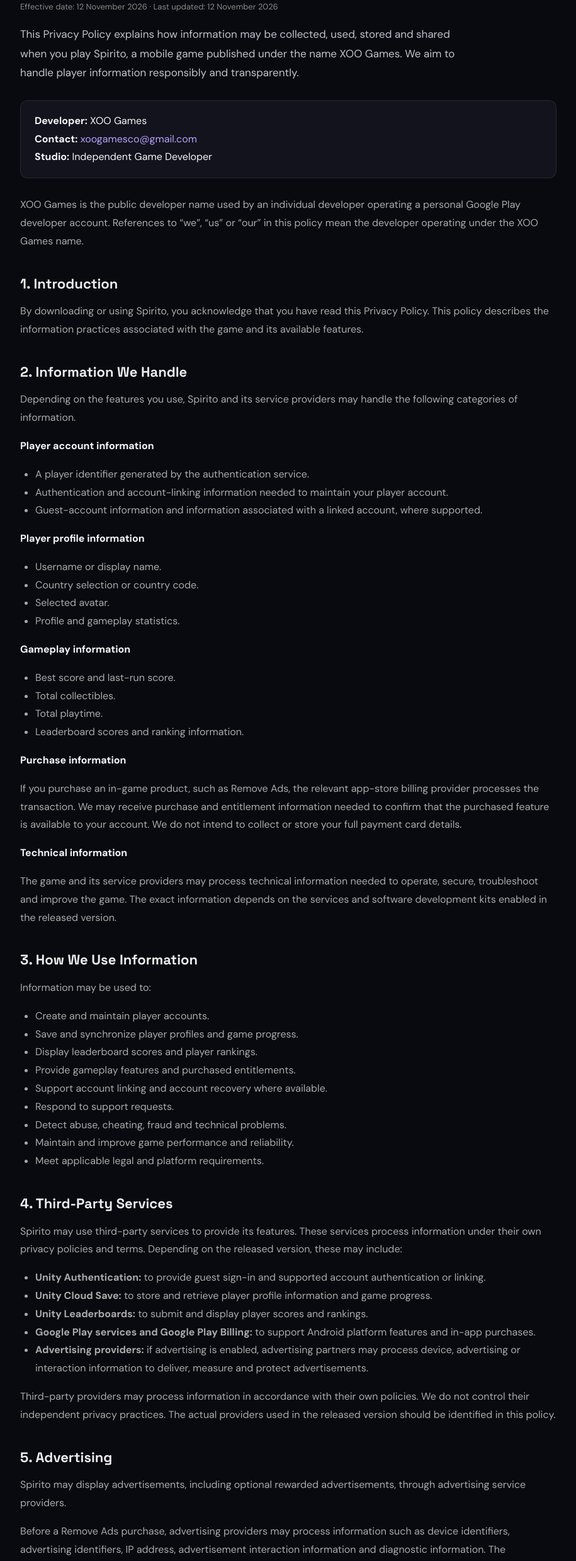
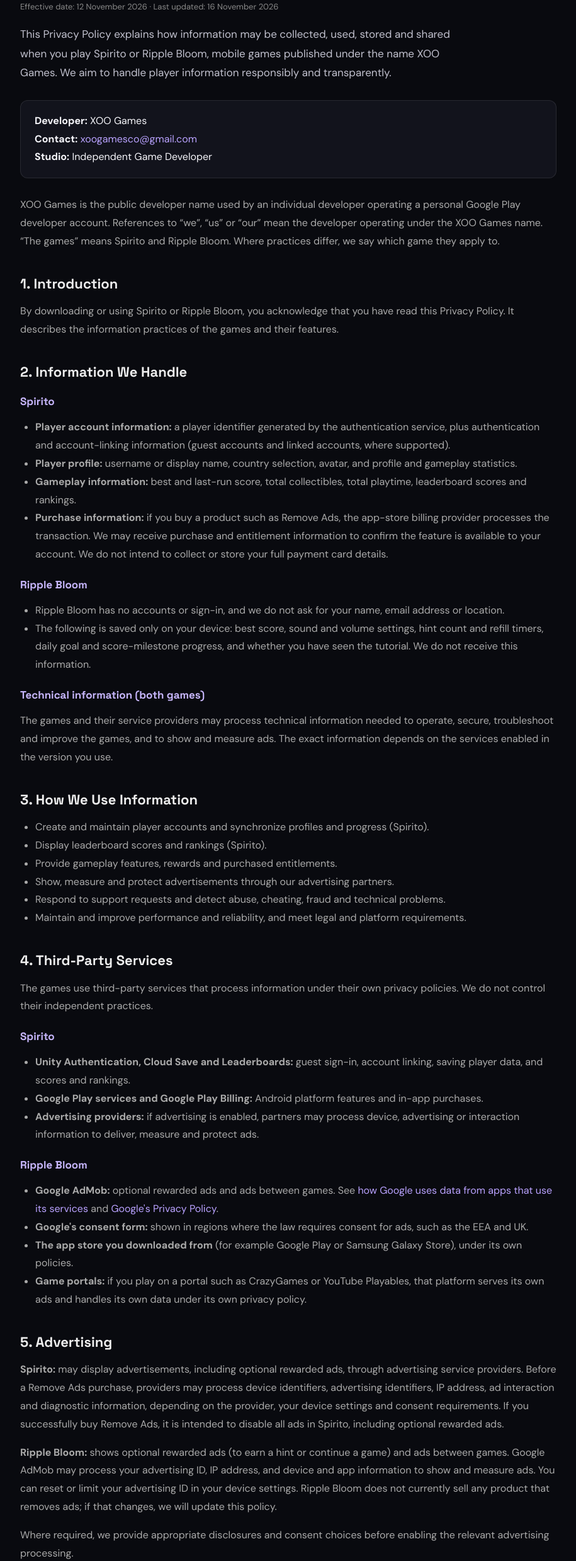
Before and after one commit to XooGames/XooGames.github.io, a plain HTML site: page legal/privacy-policy/index.html in a window 1280 px wide. Shown: the part 322-2800 px from the top of the page at 63% size, without its empty margins (182-1097 px from the left). Drawn offline with Linux system fonts and the light colour scheme.

Commit message:
Update index.html

```diff
--- a/legal/privacy-policy/index.html
+++ b/legal/privacy-policy/index.html
@@ -1,12 +1,11 @@
-
 <!DOCTYPE html>
 <html lang="en">
 <head>
 <meta charset="UTF-8">
 <meta name="viewport" content="width=device-width, initial-scale=1.0">
 <meta name="theme-color" content="#090a0f">
-<title>Privacy Policy – Spirito | XOO Games</title>
-<meta name="description" content="Privacy Policy for Spirito, a mobile game published by XOO Games.">
+<title>Privacy Policy – Spirito &amp; Ripple Bloom | XOO Games</title>
+<meta name="description" content="Privacy Policy for Spirito and Ripple Bloom, mobile games published by XOO Games.">
 <link rel="preconnect" href="https://fonts.googleapis.com">
 <link href="https://fonts.googleapis.com/css2?family=DM+Sans:wght@400;500;600;700&family=Space+Grotesk:wght@400;500;600;700&display=swap" rel="stylesheet">
 <style>
@@ -22,9 +21,10 @@ nav a:hover{color:#fff}
 main{max-width:900px;margin:auto;padding:55px 24px 90px}
 .back{color:#aaa;font-size:14px}
 .eyebrow{color:#a78bfa;text-transform:uppercase;letter-spacing:3px;font-size:12px;font-weight:700;margin-top:45px}
-h1,h2{font-family:'Space Grotesk',sans-serif;line-height:1.3}
+h1,h2,h3{font-family:'Space Grotesk',sans-serif;line-height:1.3}
 h1{font-size:clamp(36px,7vw,58px);margin:8px 0}
 h2{font-size:22px;color:#eee;margin-top:38px;margin-bottom:10px}
+h3{font-size:17px;color:#c9b8ff;margin:22px 0 4px}
 p,li{color:#aaa}
 ul{padding-left:24px}
 .meta{font-size:13px;color:#888}
@@ -39,147 +39,111 @@ footer a{margin-left:16px}
 <body>
 <header>
 <a class="logo" href="/">XOO <span>GAMES</span></a>
-<nav>
-<a href="/">Home</a>
-<a href="/#games">Games</a>
-<a href="/#contact">Contact</a>
-</nav>
+<nav><a href="/">Home</a><a href="/#games">Games</a><a href="/#contact">Contact</a></nav>
 </header>
 
 <main>
 <a class="back" href="/">← Back to XOO Games</a>
 
-<div class="eyebrow">Legal · Spirito</div>
+<div class="eyebrow">Legal · Spirito &amp; Ripple Bloom</div>
 <h1>Privacy Policy</h1>
-<p class="meta">Effective date: 12 November 2026 · Last updated: 12 November 2026</p>
-
-<p class="intro">
-This Privacy Policy explains how information may be collected, used, stored and shared when you play Spirito, a mobile game published under the name XOO Games. We aim to handle player information responsibly and transparently.
-</p>
+<p class="meta">Effective date: 12 November 2026 · Last updated: 16 November 2026</p>
+<p class="intro">This Privacy Policy explains how information may be collected, used, stored and shared when you play Spirito or Ripple Bloom, mobile games published under the name XOO Games. We aim to handle player information responsibly and transparently.</p>
 
 <div class="notice">
 <strong>Developer:</strong> XOO Games<br>
-    <strong>Contact:</strong>
-    <a href="mailto:xoogamesco@gmail.com">xoogamesco@gmail.com</a><br>
+<strong>Contact:</strong> <a href="mailto:xoogamesco@gmail.com">xoogamesco@gmail.com</a><br>
 <strong>Studio:</strong> Independent Game Developer
 </div>
 
-<p>XOO Games is the public developer name used by an individual developer operating a personal Google Play developer account. References to “we”, “us” or “our” in this policy mean the developer operating under the XOO Games name.</p>
+<p>XOO Games is the public developer name used by an individual developer operating a personal Google Play developer account. References to “we”, “us” or “our” mean the developer operating under the XOO Games name. “The games” means Spirito and Ripple Bloom. Where practices differ, we say which game they apply to.</p>
 
 <h2>1. Introduction</h2>
-<p>By downloading or using Spirito, you acknowledge that you have read this Privacy Policy. This policy describes the information practices associated with the game and its available features.</p>
+<p>By downloading or using Spirito or Ripple Bloom, you acknowledge that you have read this Privacy Policy. It describes the information practices of the games and their features.</p>
 
 <h2>2. Information We Handle</h2>
-<p>Depending on the features you use, Spirito and its service providers may handle the following categories of information.</p>
-
-<strong>Player account information</strong>
+<h3>Spirito</h3>
 <ul>
-<li>A player identifier generated by the authentication service.</li>
-<li>Authentication and account-linking information needed to maintain your player account.</li>
-<li>Guest-account information and information associated with a linked account, where supported.</li>
+<li><strong>Player account information:</strong> a player identifier generated by the authentication service, plus authentication and account-linking information (guest accounts and linked accounts, where supported).</li>
+<li><strong>Player profile:</strong> username or display name, country selection, avatar, and profile and gameplay statistics.</li>
+<li><strong>Gameplay information:</strong> best and last-run score, total collectibles, total playtime, leaderboard scores and rankings.</li>
+<li><strong>Purchase information:</strong> if you buy a product such as Remove Ads, the app-store billing provider processes the transaction. We may receive purchase and entitlement information to confirm the feature is available to your account. We do not intend to collect or store your full payment card details.</li>
 </ul>
-
-<strong>Player profile information</strong>
+<h3>Ripple Bloom</h3>
 <ul>
-<li>Username or display name.</li>
-<li>Country selection or country code.</li>
-<li>Selected avatar.</li>
-<li>Profile and gameplay statistics.</li>
+<li>Ripple Bloom has no accounts or sign-in, and we do not ask for your name, email address or location.</li>
+<li>The following is saved only on your device: best score, sound and volume settings, hint count and refill timers, daily goal and score-milestone progress, and whether you have seen the tutorial. We do not receive this information.</li>
 </ul>
-
-<strong>Gameplay information</strong>
-<ul>
-<li>Best score and last-run score.</li>
-<li>Total collectibles.</li>
-<li>Total playtime.</li>
-<li>Leaderboard scores and ranking information.</li>
-</ul>
-
-<strong>Purchase information</strong>
-<p>If you purchase an in-game product, such as Remove Ads, the relevant app-store billing provider processes the transaction. We may receive purchase and entitlement information needed to confirm that the purchased feature is available to your account. We do not intend to collect or store your full payment card details.</p>
-
-<strong>Technical information</strong>
-<p>The game and its service providers may process technical information needed to operate, secure, troubleshoot and improve the game. The exact information depends on the services and software development kits enabled in the released version.</p>
+<h3>Technical information (both games)</h3>
+<p>The games and their service providers may process technical information needed to operate, secure, troubleshoot and improve the games, and to show and measure ads. The exact information depends on the services enabled in the version you use.</p>
 
 <h2>3. How We Use Information</h2>
-<p>Information may be used to:</p>
 <ul>
-<li>Create and maintain player accounts.</li>
-<li>Save and synchronize player profiles and game progress.</li>
-<li>Display leaderboard scores and player rankings.</li>
-<li>Provide gameplay features and purchased entitlements.</li>
-<li>Support account linking and account recovery where available.</li>
-<li>Respond to support requests.</li>
-<li>Detect abuse, cheating, fraud and technical problems.</li>
-<li>Maintain and improve game performance and reliability.</li>
-<li>Meet applicable legal and platform requirements.</li>
+<li>Create and maintain player accounts and synchronize profiles and progress (Spirito).</li>
+<li>Display leaderboard scores and rankings (Spirito).</li>
+<li>Provide gameplay features, rewards and purchased entitlements.</li>
+<li>Show, measure and protect advertisements through our advertising partners.</li>
+<li>Respond to support requests and detect abuse, cheating, fraud and technical problems.</li>
+<li>Maintain and improve performance and reliability, and meet legal and platform requirements.</li>
 </ul>
 
 <h2>4. Third-Party Services</h2>
-<p>Spirito may use third-party services to provide its features. These services process information under their own privacy policies and terms. Depending on the released version, these may include:</p>
+<p>The games use third-party services that process information under their own privacy policies. We do not control their independent practices.</p>
+<h3>Spirito</h3>
 <ul>
-<li><strong>Unity Authentication:</strong> to provide guest sign-in and supported account authentication or linking.</li>
-<li><strong>Unity Cloud Save:</strong> to store and retrieve player profile information and game progress.</li>
-<li><strong>Unity Leaderboards:</strong> to submit and display player scores and rankings.</li>
-<li><strong>Google Play services and Google Play Billing:</strong> to support Android platform features and in-app purchases.</li>
-<li><strong>Advertising providers:</strong> if advertising is enabled, advertising partners may process device, advertising or interaction information to deliver, measure and protect advertisements.</li>
+<li><strong>Unity Authentication, Cloud Save and Leaderboards:</strong> guest sign-in, account linking, saving player data, and scores and rankings.</li>
+<li><strong>Google Play services and Google Play Billing:</strong> Android platform features and in-app purchases.</li>
+<li><strong>Advertising providers:</strong> if advertising is enabled, partners may process device, advertising or interaction information to deliver, measure and protect ads.</li>
 </ul>
-<p>Third-party providers may process information in accordance with their own policies. We do not control their independent privacy practices. The actual providers used in the released version should be identified in this policy.</p>
+<h3>Ripple Bloom</h3>
+<ul>
+<li><strong>Google AdMob:</strong> optional rewarded ads and ads between games. See <a href="https://policies.google.com/technologies/partner-sites">how Google uses data from apps that use its services</a> and <a href="https://policies.google.com/privacy">Google's Privacy Policy</a>.</li>
+<li><strong>Google's consent form:</strong> shown in regions where the law requires consent for ads, such as the EEA and UK.</li>
+<li><strong>The app store you downloaded from</strong> (for example Google Play or Samsung Galaxy Store), under its own policies.</li>
+<li><strong>Game portals:</strong> if you play on a portal such as CrazyGames or YouTube Playables, that platform serves its own ads and handles its own data under its own privacy policy.</li>
+</ul>
 
 <h2>5. Advertising</h2>
-<p>Spirito may display advertisements, including optional rewarded advertisements, through advertising service providers.</p>
-<p>Before a Remove Ads purchase, advertising providers may process information such as device identifiers, advertising identifiers, IP address, advertisement interaction information and diagnostic information. The information processed depends on the provider, your device settings and applicable consent requirements.</p>
-<p><strong>Remove Ads:</strong> If you successfully purchase the Remove Ads product, the purchase is intended to disable all advertisements in Spirito, including regular advertisements and optional rewarded advertisements.</p>
-<p>Where required, we will provide appropriate privacy disclosures and consent choices before enabling relevant advertising processing.</p>
+<p><strong>Spirito:</strong> may display advertisements, including optional rewarded ads, through advertising service providers. Before a Remove Ads purchase, providers may process device identifiers, advertising identifiers, IP address, ad interaction and diagnostic information, depending on the provider, your device settings and consent requirements. If you successfully buy Remove Ads, it is intended to disable all ads in Spirito, including optional rewarded ads.</p>
+<p><strong>Ripple Bloom:</strong> shows optional rewarded ads (to earn a hint or continue a game) and ads between games. Google AdMob may process your advertising ID, IP address, and device and app information to show and measure ads. You can reset or limit your advertising ID in your device settings. Ripple Bloom does not currently sell any product that removes ads; if that changes, we will update this policy.</p>
+<p>Where required, we provide appropriate disclosures and consent choices before enabling the relevant advertising processing.</p>
 
 <h2>6. In-App Purchases</h2>
-<p>Spirito may offer in-app purchases, including a Remove Ads purchase.</p>
-<p>Purchases are processed through Google Play or the applicable platform billing service. The platform may provide us with information confirming a transaction or purchase entitlement so that we can provide the purchased feature.</p>
-<p>For billing questions, refunds or payment-method issues, users may also need to contact Google Play in accordance with its policies.</p>
+<p>Spirito offers a Remove Ads purchase. Purchases are processed by Google Play or the applicable platform billing service, which may give us information confirming a purchase so we can provide the feature. For billing questions, refunds or payment-method issues, you may also need to contact Google Play under its policies. Ripple Bloom does not currently offer in-app purchases.</p>
 
 <h2>7. Data Sharing</h2>
-<p>We do not sell players' personal information.</p>
-<p>Information may be shared with service providers when reasonably necessary to operate the game, including authentication, cloud saving, leaderboards, advertising, purchase processing, security and technical support.</p>
-<p>Information may also be disclosed when required by law, to respond to valid legal requests, or to protect the rights, safety and security of players and the game.</p>
+<p>We do not sell players' personal information. Information may be shared with service providers when reasonably necessary to operate the games, including authentication, cloud saving, leaderboards, advertising, purchase processing, security and technical support. It may also be disclosed when required by law, to respond to valid legal requests, or to protect the rights, safety and security of players and the games.</p>
 
 <h2>8. Data Storage and Retention</h2>
-<p>Some player information may be stored by the service providers used by Spirito.</p>
-<p>We retain information for as long as it is reasonably necessary to provide the game, maintain player accounts and purchases, resolve disputes, prevent abuse, or meet legal obligations. Retention periods may differ between service providers and categories of information.</p>
+<p>Spirito player information may be stored by the service providers it uses. Ripple Bloom progress is stored on your device only. We keep information for as long as reasonably necessary to provide the games, maintain accounts and purchases, resolve disputes, prevent abuse, or meet legal obligations. Retention periods may differ between providers and categories of information.</p>
 
 <h2>9. Account and Data Deletion</h2>
+<h3>Spirito</h3>
 <p>You may request deletion of your Spirito account and associated player data by emailing:</p>
 <div class="notice">
-<strong>Email:</strong> <a href="mailto:xoogamesco@gmail.com?subject=Glow%20Spirit%20%E2%80%93%20Account%20and%20Data%20Deletion%20Request">xoogamesco@gmail.com</a><br>
+<strong>Email:</strong> <a href="mailto:xoogamesco@gmail.com?subject=Spirito%20%E2%80%93%20Account%20and%20Data%20Deletion%20Request">xoogamesco@gmail.com</a><br>
 <strong>Subject:</strong> Spirito – Account and Data Deletion Request
 </div>
-<p>Please provide the player ID or username needed to identify your account. Do not send passwords or payment card details. We may request reasonable information to verify that you control the account.</p>
-<p>After verification, we will process the request and delete associated data that we are not required or permitted to retain. Certain records may need to be retained for legal, security, fraud-prevention or transaction-related reasons.</p>
-<p>We aim to respond to deletion requests within 30 days. If additional time is reasonably necessary, we will explain this to you.</p>
-<p>Account deletion may permanently remove saved progress, profile information and leaderboard-related data associated with the account. It may not automatically cancel subscriptions or other payments managed by Google Play.</p>
-<p>You can also visit our <a href="/legal/account-deletion/">Account Deletion page</a> for deletion instructions.</p>
+<p>Please provide the player ID or username needed to identify your account. Do not send passwords or payment card details. We may request reasonable information to verify that you control the account. After verification, we will delete associated data that we are not required or permitted to retain; certain records may be kept for legal, security, fraud-prevention or transaction-related reasons. We aim to respond within 30 days and will explain if more time is reasonably needed. Deletion may permanently remove saved progress, profile information and leaderboard-related data, and does not automatically cancel payments managed by Google Play. See also our <a href="/legal/account-deletion/">Account Deletion page</a>.</p>
+<h3>Ripple Bloom</h3>
+<p>Ripple Bloom stores no account data on our servers. Uninstalling the game or clearing its app data deletes everything it saved. Information held by advertising providers can be managed through your device's advertising settings and Google's ad settings. You can also email us with any request.</p>
 
 <h2>10. Children's Privacy</h2>
-<p>Spirito is not intended to knowingly collect personal information from children in violation of applicable law.</p>
-<p>If you believe a child has provided personal information inappropriately, please contact us at <a href="mailto:xoogamesco@gmail.com">xoogamesco@gmail.com</a> so that we can review the matter and take appropriate action.</p>
-<p>The game's target age group and any child-directed advertising settings must be accurately reflected in its Google Play listing and advertising configuration.</p>
+<p>Our games are intended for a general audience and are not directed to children under 13. We do not knowingly collect personal information from children in violation of applicable law. If you believe a child has provided personal information inappropriately, contact <a href="mailto:xoogamesco@gmail.com">xoogamesco@gmail.com</a> so we can review the matter and take appropriate action.</p>
 
 <h2>11. Security</h2>
-<p>We take reasonable steps to protect information handled through the game and its service providers. However, no method of electronic storage or transmission can be guaranteed to be completely secure.</p>
-<p>Players should protect access to their devices and linked accounts.</p>
+<p>We take reasonable steps to protect information handled through the games and their service providers. However, no method of electronic storage or transmission is completely secure. Please protect access to your device and any linked accounts.</p>
 
 <h2>12. International Processing</h2>
-<p>Some service providers may process information on servers located outside your country. Where this occurs, information may be subject to the laws applicable in those locations.</p>
+<p>Some service providers may process information on servers outside your country, where it may be subject to the laws of those locations.</p>
 
 <h2>13. Your Choices and Rights</h2>
-<p>Depending on your location and applicable law, you may have rights to request access to, correction of or deletion of certain personal information.</p>
-<p>You may also be able to manage advertising preferences through your device settings or choices presented by the advertising provider.</p>
-<p>For privacy requests, contact <a href="mailto:xoogamesco@gmail.com">xoogamesco@gmail.com</a>.</p>
+<p>Depending on your location and applicable law, you may have rights to request access to, correction of or deletion of certain personal information. You may also manage advertising preferences through your device settings or the choices shown by the advertising provider. For privacy requests, contact <a href="mailto:xoogamesco@gmail.com">xoogamesco@gmail.com</a>.</p>
 
 <h2>14. Changes to This Policy</h2>
-<p>We may update this Privacy Policy when the game, its features, service providers or legal requirements change.</p>
-<p>The updated version will be made available through the game's official Privacy Policy webpage. The “Last updated” date will be revised when changes are made.</p>
+<p>We may update this policy when the games, their features, service providers or legal requirements change. The updated version will be published on this page and the “Last updated” date will be revised.</p>
 
-<h2>15. Contact Us</h2>
+<h2>Contact Us</h2>
 <div class="contact">
 <strong>XOO Games</strong><br>
 Independent Game Developer<br>
@@ -191,10 +155,7 @@ This Privacy Policy explains how information may be collected, used, stored and
 
 <footer>
 <div>© 2026 XOO Games. All rights reserved.</div>
-<div>
-<a href="/">Home</a>
-<a href="/legal/terms-of-service/">Terms of Service</a>
-</div>
+<div><a href="/">Home</a><a href="/legal/terms-of-service/">Terms of Service</a></div>
 </footer>
 </body>
 </html>
```
Lines whose indentation alone changed are shown as unchanged.
